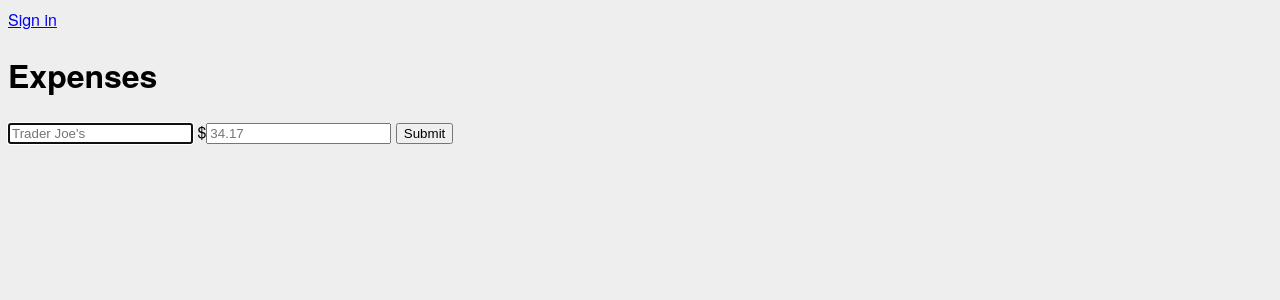
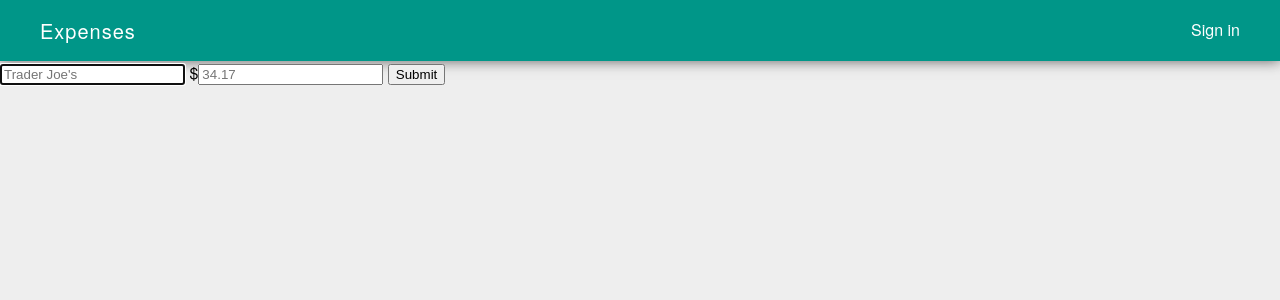
Before and after one commit to nickfrostatx/expenses, a Flask app: page / in a window 1280 px wide. Shown: the top 300 px of the page. Run offline with Flask 2, Linux system fonts and the light colour scheme; data that the repository does not hold is empty.

Commit message:
Material design home page title bar

```diff
--- a/expenses/static/css/main.css
+++ b/expenses/static/css/main.css
@@ -1,6 +1,10 @@
 html {
     background-color: #eeeeee;
     font-family: HelveticaNeue, Helvetica, Arial, sans-serif;
+}
+
+body {
+    margin: 0;
 }
 
 .err-code, .err-msg {
@@ -14,6 +18,26 @@ html {
 .box {
     border-radius: 2px;
     box-shadow: 0 0 6px #bfbfbf;
+}
+
+.header {
+    background-color: #009688;
+    box-shadow: 0 0 13px #616161;
+    padding: 16px 40px;
+}
+
+.logo {
+    color: #fff;
+    font-size: 20px;
+    letter-spacing: 1px;
+    text-decoration: none;
+}
+
+.login {
+    color: #fff;
+    float: right;
+    margin-top: 2px;
+    text-decoration: none;
 }
 
 .auth {
--- a/expenses/templates/views/home.html
+++ b/expenses/templates/views/home.html
@@ -1,12 +1,14 @@
 {% extends "lib/page.html" %}
 
 {% block content %}
+    <div class="header">
+      <a class="logo" href="{{ url_for('.home') }}">Expenses</a>
     {%- if session.authed %}
-    <a href="{{ url_for('.logout', token=session.csrf) }}">Sign out</a>
+      <a class="login" href="{{ url_for('.logout', token=session.csrf) }}">Sign out</a>
     {%- else %}
-    <a href="{{ url_for('.login_page') }}">Sign in</a>
+      <a class="login" href="{{ url_for('.login_page') }}">Sign in</a>
     {%- endif %}
-    <h1>Expenses</h1>
+    </div>
     {%- for user in users %}
     <div class="user">{{ user[0] }} {{ (user[1] - avg) | price}}</div>
     {%- endfor %}
```
Lines whose indentation alone changed are shown as unchanged.
